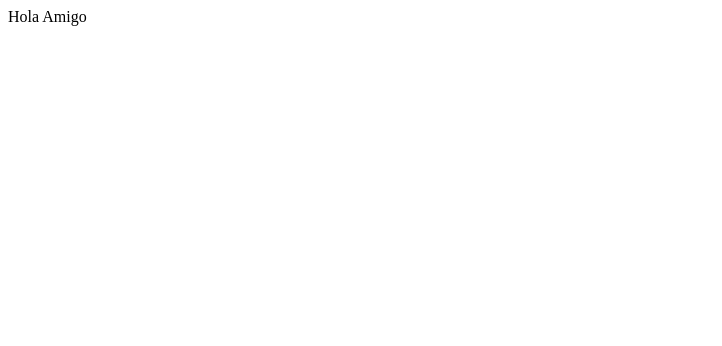
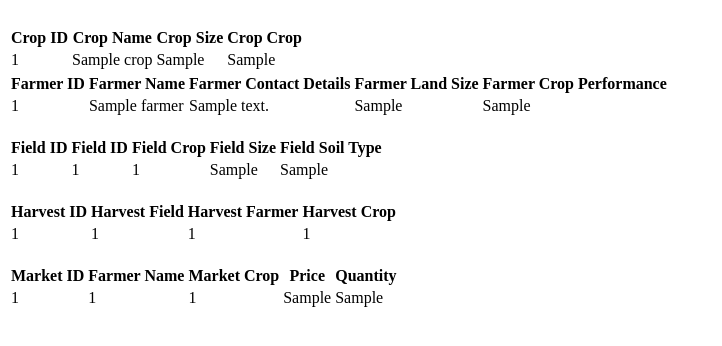
Before and after one commit to KarthikGowdaMS/agrosphere, a Flask app: page / in a window 1280 px wide. Before the commit the part shown is almost empty. Shown: the top 346 px of the page, without its empty margins (0-722 px from the left). Run offline with Flask 3, Linux system fonts and the light colour scheme; tables that the repository leaves empty hold one stand-in row (values such as "Sample post").

Commit message:
Add database models and update index.html template

```diff
--- a/app.py
+++ b/app.py
@@ -1,10 +1,61 @@
+from dotenv import load_dotenv
+import os
 from flask import Flask, render_template
+from flask_sqlalchemy import SQLAlchemy
 
+load_dotenv()
 app = Flask(__name__)
+db_url = os.getenv('db_url')
+
+app.config['SQLALCHEMY_DATABASE_URI'] = db_url
+db = SQLAlchemy(app)
+
+
+# Models
+class Crop(db.Model):
+    id = db.Column(db.Integer, primary_key=True)
+    name = db.Column(db.String(100), nullable=False)
+    type = db.Column(db.String(100), nullable=False)
+    weather_condition = db.Column(db.String(100))
+
+# create models for farmer, field, harvest and marketplace
+class Farmer(db.Model):
+    id = db.Column(db.Integer, primary_key=True)
+    name = db.Column(db.String(100), nullable=False)
+    contact_details = db.Column(db.String(100), nullable=False)
+    land_size = db.Column(db.String(100), nullable=False)
+    crop_performance = db.Column(db.String(100), nullable=False)
+
+class Field(db.Model):
+    id = db.Column(db.Integer, primary_key=True)
+    farmer_id = db.Column(db.Integer, db.ForeignKey('farmer.id'), nullable=False)
+    crop_id = db.Column(db.Integer, db.ForeignKey('crop.id'), nullable=False)
+    size = db.Column(db.String(100), nullable=False)
+    soil_type = db.Column(db.String(100), nullable=False)
+
+class Harvestandyield(db.Model):
+    id = db.Column(db.Integer, primary_key=True)
+    field_id = db.Column(db.Integer, db.ForeignKey('field.id'), nullable=False)
+    farmer_id = db.Column(db.Integer,db.ForeignKey('farmer.id') ,nullable=False)
+    crop_id = db.Column(db.Integer,db.ForeignKey('crop.id') ,nullable=False)
+
+class Marketplace(db.Model):
+    id = db.Column(db.Integer, primary_key=True)
+    farmer_id = db.Column(db.Integer, db.ForeignKey('farmer.id'), nullable=False)
+    crop_id = db.Column(db.Integer, db.ForeignKey('crop.id'), nullable=False)
+    price = db.Column(db.String(100), nullable=False)
+    quantity = db.Column(db.String(100), nullable=False)
+
 
 @app.route('/')
-def home():
-    return render_template('index.html')
+def index():
+    crops = Crop.query.all()
+    farmers= Farmer.query.all()
+    fields = Field.query.all()
+    harvests = Harvestandyield.query.all()
+    markets = Marketplace.query.all()
+    return render_template('index.html', crops=crops,farmers=farmers, fields=fields,harvests=harvests,markets=markets)
+
 
 if __name__ == '__main__':
     app.run(debug=True)
--- a/templates/index.html
+++ b/templates/index.html
@@ -6,6 +6,105 @@
     <title>Document</title>
 </head>
 <body>
-    Hola Amigo
+    <!-- display all crop fields in table from app.py -->
+    <table>
+        <tr>
+            <th>Crop ID</th>
+            <th>Crop Name</th>
+            <th>Crop Size</th>
+            <th>Crop Crop</th>
+        </tr>
+        {% for crop in crops %}
+        <tr>
+            <td>{{ crop.id }}</td>
+            <td>{{ crop.name }}</td>
+            <td>{{ crop.type }}</td>
+            <td>{{ crop.weather_condition }}</td>
+        </tr>
+        {% endfor %}
+
+        <br>
+    <!-- display all farmer in table from app.py -->
+    <table>
+        <tr>
+            <th>Farmer ID</th>
+            <th>Farmer Name</th>
+            <th>Farmer Contact Details</th>
+            <th>Farmer Land Size</th>
+            <th>Farmer Crop Performance</th>
+        </tr>
+        {% for farmer in farmers %}
+        <tr>
+            <td>{{ farmer.id }}</td>
+            <td>{{ farmer.name }}</td>
+            <td>{{ farmer.contact_details }}</td>
+            <td>{{ farmer.land_size }}</td>
+            <td>{{ farmer.crop_performance }}</td>
+        </tr>
+        {% endfor %}
+    </table>
+
+    <br>
+    <!-- display all fields in table from app.py -->
+    <table>
+        <tr>
+            <th>Field ID</th>
+            <th>Field ID</th>
+            <th>Field Crop</th>
+            <th>Field Size</th>
+            <th>Field Soil Type</th>
+        </tr>
+        {% for field in fields %}
+        <tr>
+            <td>{{ field.id }}</td>
+            <td>{{ field.farmer_id }}</td>
+            <td>{{ field.crop_id }}</td>
+            <td>{{ field.size }}</td>
+            <td>{{ field.soil_type }}</td>
+        </tr>
+        {% endfor %}
+    </table>
+
+    <br>
+
+    <!-- display all harvest in table from app.py -->
+    <table>
+        <tr>
+            <th>Harvest ID</th>
+            <th>Harvest Field</th>
+            <th>Harvest Farmer</th>
+            <th>Harvest Crop</th>
+        </tr>
+        {% for harvest in harvests %}
+        <tr>
+            <td>{{ harvest.id }}</td>
+            <td>{{harvest.field_id}}</td>
+            <td>{{harvest.farmer_id}}</td>
+            <td>{{ harvest.crop_id }}</td>
+        </tr>
+        {% endfor %}
+    </table>
+
+    <br>
+
+    <!-- display all market in table from app.py -->
+    <table>
+        <tr>
+            <th>Market ID</th>
+            <th>Farmer Name </th>
+            <th>Market Crop</th>
+            <th>Price</th>
+            <th>Quantity</th>
+        </tr>
+        {% for market in markets %}
+        <tr>
+            <td>{{ market.id }}</td>
+            <td>{{ market.farmer_id }}</td>
+            <td>{{ market.crop_id }}</td>
+            <td>{{ market.price }}</td>
+            <td>{{ market.quantity }}</td>
+        </tr>
+        {% endfor %}
+    </table>
 </body>
 </html>
```
